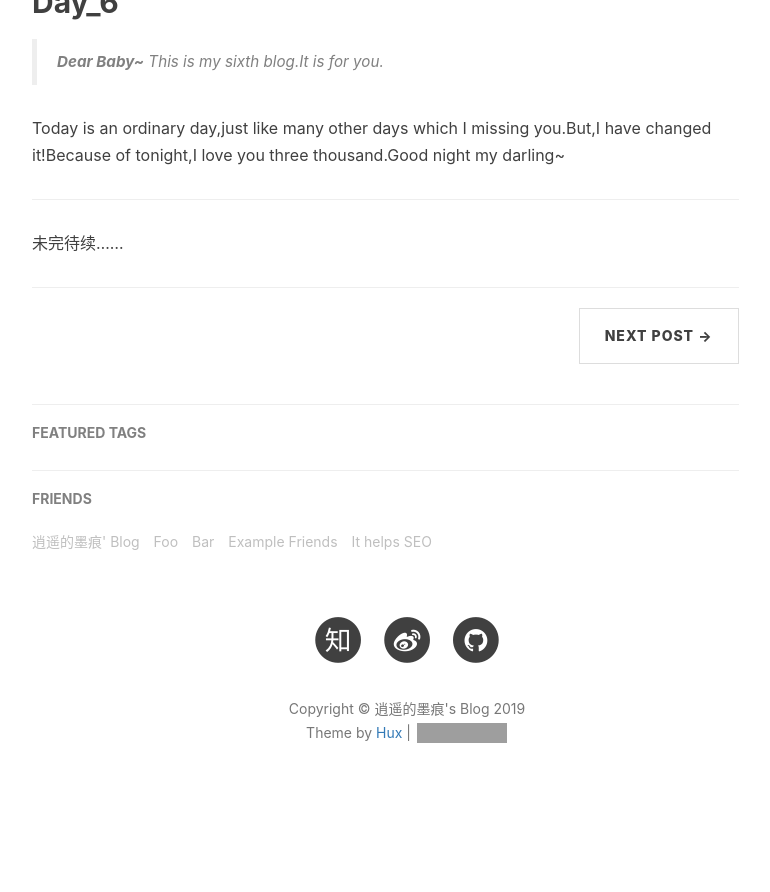
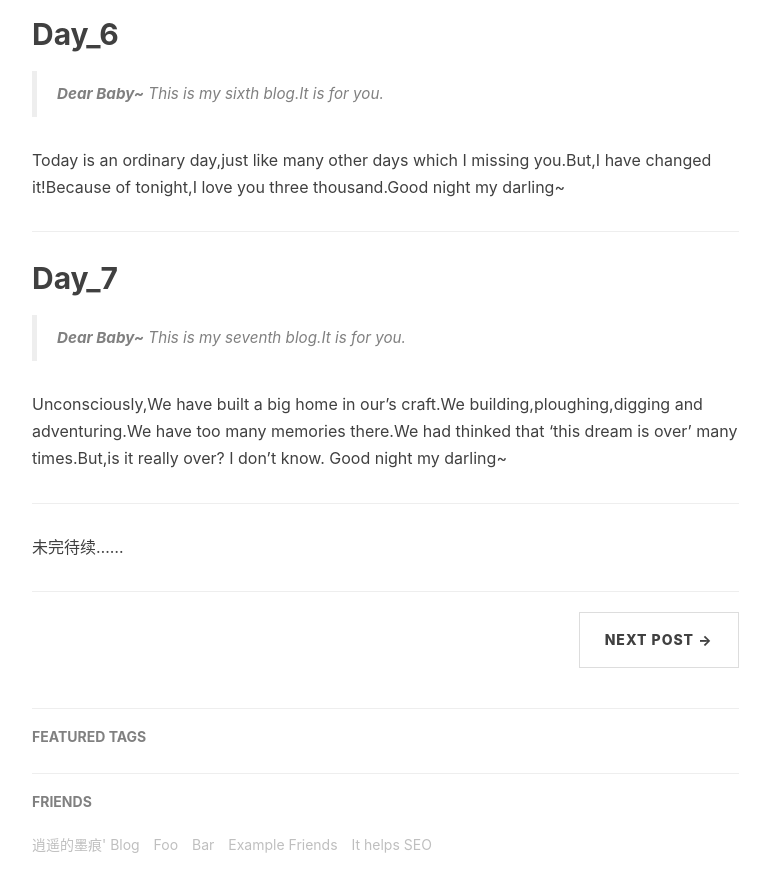
Before and after one commit to Big1ce/Big1ce.github.io, a Jekyll site: the page built from _posts/2019-08-16-good-night.markdown, in a window 1280 px wide and 900 px high, scrolled down 2229 px. Shown: the top 892 px of the window, without its empty margins (233-1003 px from the left). Built offline with Jekyll 4.4.1, drawn with Linux system fonts in a browser that asks for light colours; nearby versions of some CDN libraries; comment, search, counter and statistics services are not loaded; before the commit the page ends 3066 px from its top, so only the background shows below that; grey boxes are pictures that could not be loaded.

Commit message:
post_day_7

```diff
--- a/_posts/2019-08-16-good-night.markdown
+++ b/_posts/2019-08-16-good-night.markdown
@@ -27,6 +27,7 @@ tags:
 
 [Day_6](#Day_6)<br>
 
+[Day_7](#Day_7)<br>
 ---
 <p id = "Day_1"></p>
 
@@ -94,6 +95,17 @@ I felt very sad when I heard that you were depressed.If I could, I would wrap my
 Today is an ordinary day,just like many other days which I missing you.But,I have changed it!Because of tonight,I love you three thousand.Good night my darling~
 
 ---
+<p id = "Day_7"></p>
+
+## Day_7
+
+
+> **Dear Baby~** This is my seventh blog.It is for you.
+
+
+Unconsciously,We have built a big home in our's craft.We building,ploughing,digging and adventuring.We have too many memories there.We had thinked that 'this dream is over' many times.But,is it really over? I don't know. Good night my darling~
+
+---
 
 
 
```
